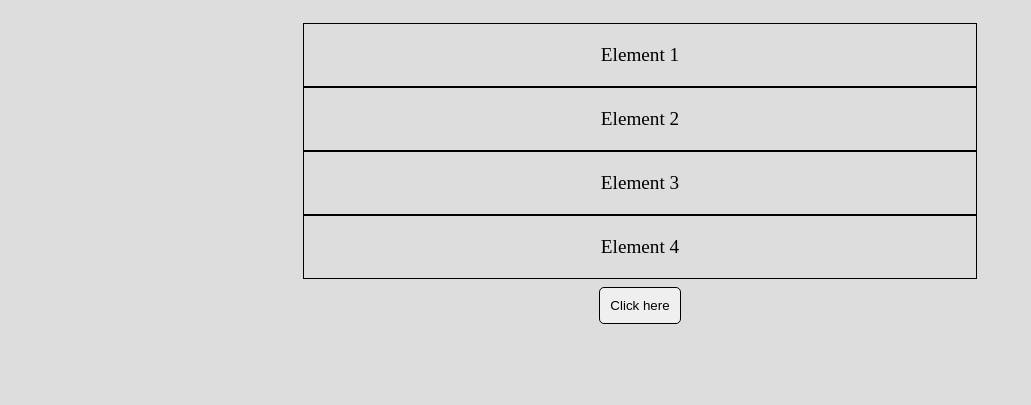
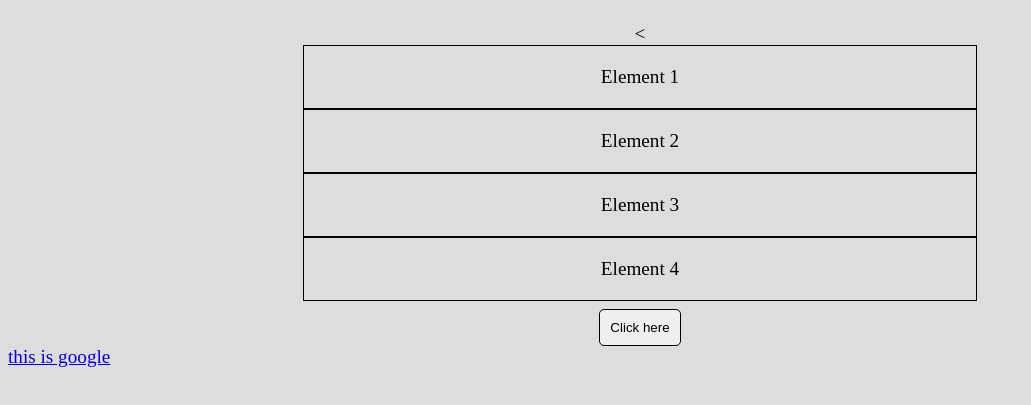
Before and after one commit to Tarik-Jebrouni/teamb-repo, a plain HTML site: page index.html in a window 1280 px wide. Shown: the part 55-460 px from the top of the page, without its empty margins (0-1031 px from the left). Drawn offline with Linux system fonts and the light colour scheme.

Commit message:
modification 1

```diff
--- a/index.html
+++ b/index.html
@@ -9,6 +9,7 @@
     <div class="container">
 
         <h1>This is a practice</h1>
+        <
 
         <div class="elements">
             <div class="innerElement">Element 1</div>
@@ -20,6 +21,9 @@
 
     </div>
 
+    <a href="www.google.com">this is google</a>
+
+
 
 
 
```
